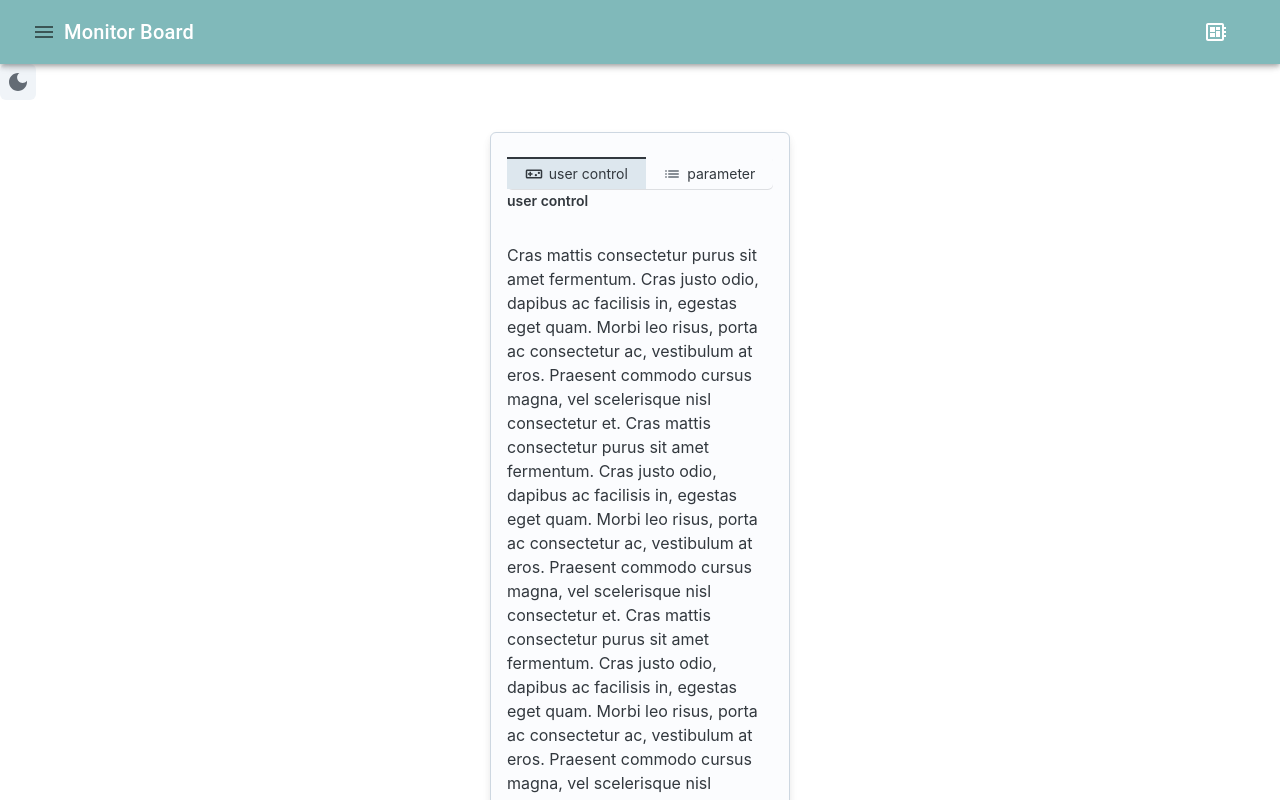
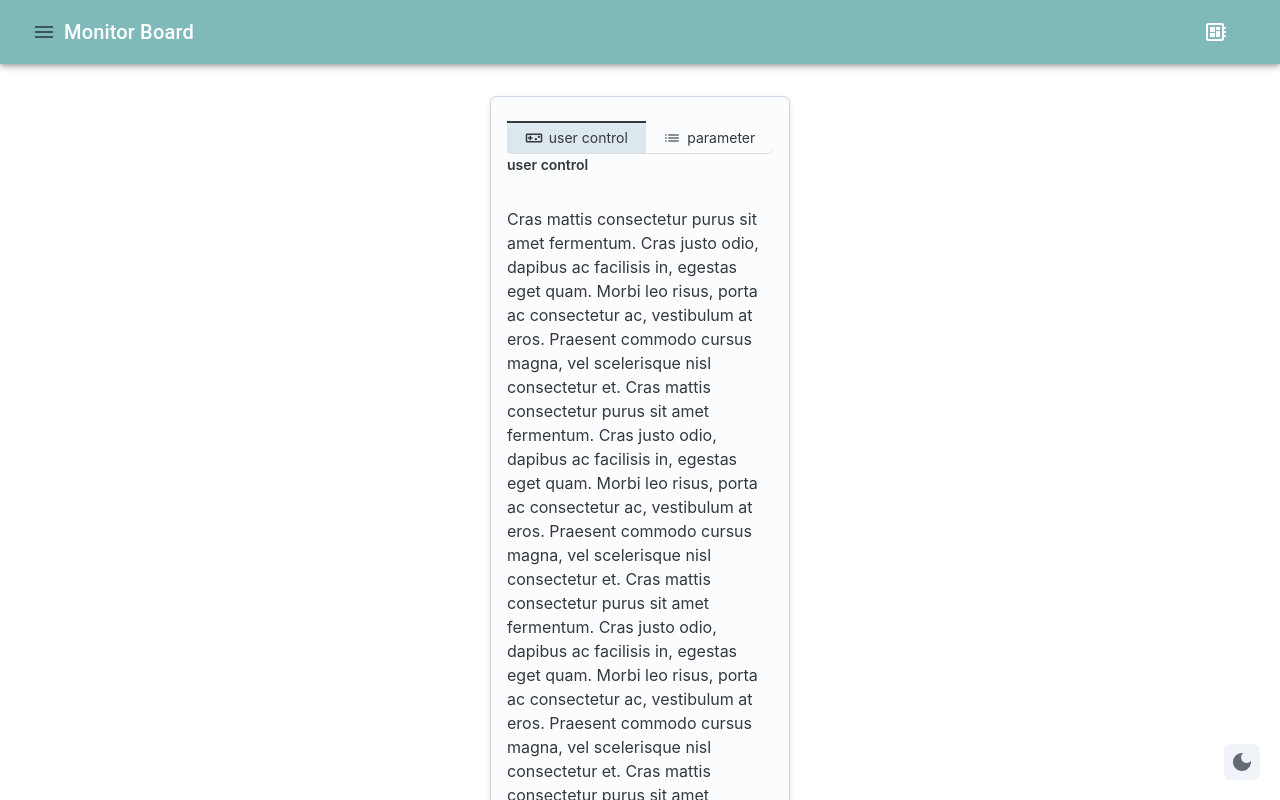
Before and after one commit to BlackTea12/mui_tutorial, a React (Create React App) app: page / in a window 1280 px wide. Shown: the top 800 px of the page. Built offline with nearby package versions, Linux system fonts and the light colour scheme.

Commit message:
[refact] night & light mode button 분리 및 test template refactoring done

```diff
--- a/src/App.js
+++ b/src/App.js
@@ -1,14 +1,46 @@
 import './App.css';
-import LoginFinal from './components/SkinToggle';
+import ModeToggleButton from './components/ModeToggleButton';
 import { CssVarsProvider } from '@mui/joy';
 import HideAppBar from './components/HideAppBar';
-
+import SimpleTabPannel from './components/SimpleTabPannel';
+import Box from '@mui/material/Box';
+import Sheet from '@mui/joy/Sheet';
+import CssBaseline from '@mui/joy/CssBaseline';
 function App() {
   return (
     <main>
     <HideAppBar />
     <CssVarsProvider>
-      <LoginFinal/>
+      <ModeToggleButton />
+      <CssBaseline />
+      <Sheet
+        sx={{
+          width: 300,
+          mx: 'auto', // margin left & right
+          my: 4, // margin top & bottom
+          py: 3, // padding top & bottom
+          px: 2, // padding left & right
+          display: 'flex',
+          flexDirection: 'column',
+          gap: 2,
+          borderRadius: 'sm',
+          boxShadow: 'md',
+        }}
+        variant="outlined"
+      >
+        <SimpleTabPannel />
+
+        <Box sx={{ my: 2 }}>
+            {[...new Array(12)]
+              .map(
+                () => `Cras mattis consectetur purus sit amet fermentum.
+  Cras justo odio, dapibus ac facilisis in, egestas eget quam.
+  Morbi leo risus, porta ac consectetur ac, vestibulum at eros.
+  Praesent commodo cursus magna, vel scelerisque nisl consectetur et.`,
+              )
+              .join('\n')}
+        </Box>
+      </Sheet>
     </CssVarsProvider>
     </main>
   );
--- /dev/null
+++ b/src/components/ModeToggleButton.js
@@ -0,0 +1,43 @@
+import * as React from 'react';
+import { useColorScheme } from '@mui/joy/styles';
+import Box from '@mui/material/Box';
+import DarkModeIcon from '@mui/icons-material/DarkMode';
+import Brightness4OutlinedIcon from '@mui/icons-material/Brightness4Outlined';
+import { IconButton } from '@mui/joy';
+
+export default function ModeToggleButton() {
+  const { mode, setMode } = useColorScheme();
+  const [mounted, setMounted] = React.useState(false);
+
+  // necessary for server-side rendering
+  // because mode is undefined on the server
+  React.useEffect(() => {
+    setMounted(true);
+  }, []);
+  if (!mounted) {
+    return <IconButton variant="soft"><Brightness4OutlinedIcon/></IconButton>
+    // return <Button variant="soft">Change mode</Button>;
+  }
+
+  return (
+    <React.Fragment>
+      <Box
+        sx={{ // static position
+          position: 'fixed',
+          bottom: 20,
+          right: 20,
+          zIndex: 2000
+        }}
+      >
+        <IconButton
+          variant="soft"
+          onClick={() => {
+            setMode(mode === 'light' ? 'dark' : 'light');
+          }}
+        >
+          {mode === 'light' ? <DarkModeIcon /> : <Brightness4OutlinedIcon />}
+      </IconButton>
+      </Box>
+    </React.Fragment>
+  );
+}
--- a/src/components/SkinToggle.js
+++ /dev/null
@@ -1,72 +0,0 @@
-import * as React from 'react';
-import { useColorScheme } from '@mui/joy/styles';
-import Sheet from '@mui/joy/Sheet';
-import CssBaseline from '@mui/joy/CssBaseline';
-import SimpleTabPannel from './SimpleTabPannel';
-import Box from '@mui/material/Box';
-import DarkModeIcon from '@mui/icons-material/DarkMode';
-import Brightness4OutlinedIcon from '@mui/icons-material/Brightness4Outlined';
-import { IconButton } from '@mui/joy';
-
-function ModeToggle() {
-  const { mode, setMode } = useColorScheme();
-  const [mounted, setMounted] = React.useState(false);
-
-  // necessary for server-side rendering
-  // because mode is undefined on the server
-  React.useEffect(() => {
-    setMounted(true);
-  }, []);
-  if (!mounted) {
-    return <IconButton variant="soft"><Brightness4OutlinedIcon/></IconButton>
-    // return <Button variant="soft">Change mode</Button>;
-  }
-
-  return (
-    <IconButton
-      variant="soft"
-      onClick={() => {
-        setMode(mode === 'light' ? 'dark' : 'light');
-      }}
-    >
-      {mode === 'light' ? <DarkModeIcon /> : <Brightness4OutlinedIcon />}
-    </IconButton>
-  );
-}
-
-export default function LoginFinal() {
-  return (
-    <main>
-      <ModeToggle />
-      <CssBaseline />
-      <Sheet
-        sx={{
-          width: 300,
-          mx: 'auto', // margin left & right
-          my: 4, // margin top & bottom
-          py: 3, // padding top & bottom
-          px: 2, // padding left & right
-          display: 'flex',
-          flexDirection: 'column',
-          gap: 2,
-          borderRadius: 'sm',
-          boxShadow: 'md',
-        }}
-        variant="outlined"
-      >
-        <SimpleTabPannel />
-
-        <Box sx={{ my: 2 }}>
-            {[...new Array(12)]
-              .map(
-                () => `Cras mattis consectetur purus sit amet fermentum.
-  Cras justo odio, dapibus ac facilisis in, egestas eget quam.
-  Morbi leo risus, porta ac consectetur ac, vestibulum at eros.
-  Praesent commodo cursus magna, vel scelerisque nisl consectetur et.`,
-              )
-              .join('\n')}
-        </Box>
-      </Sheet>
-    </main>
-  );
-}
```
Also changed, not shown: 1 other file (tests, documents, lock files or other folders).
